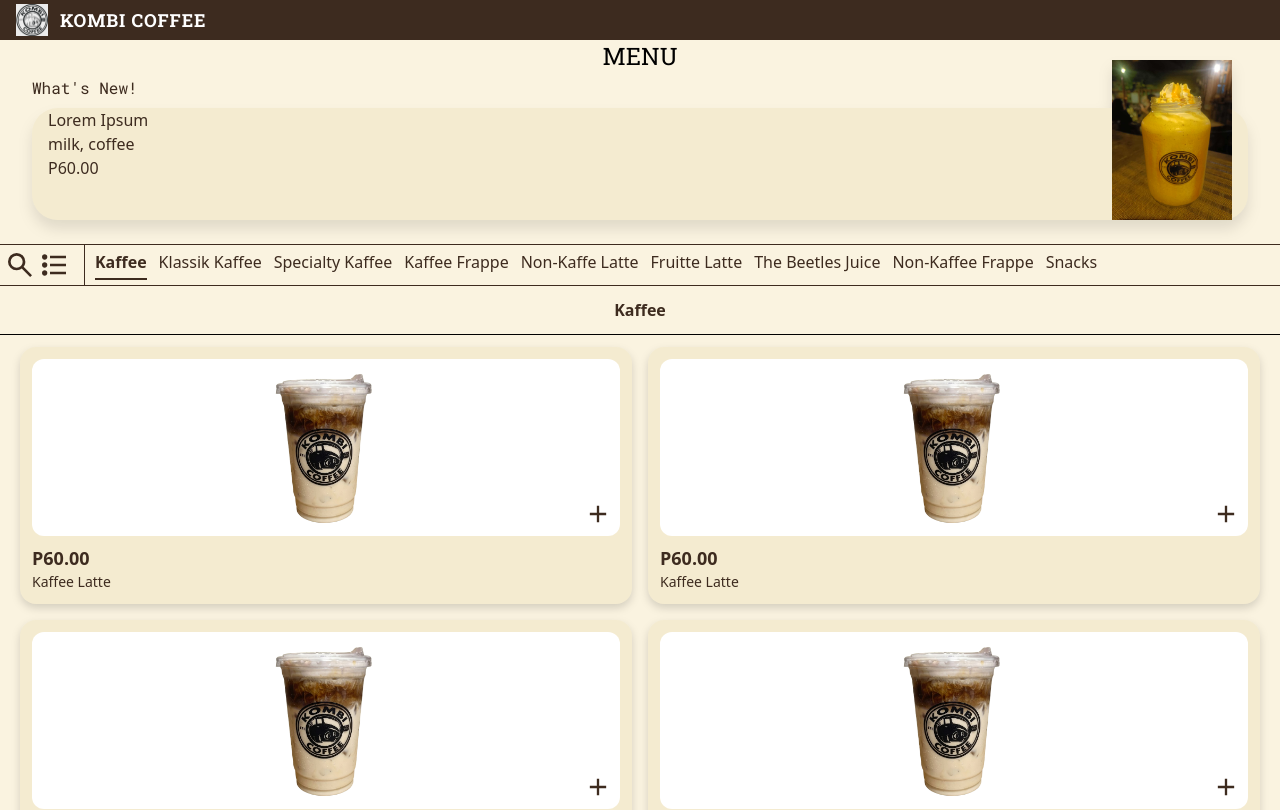
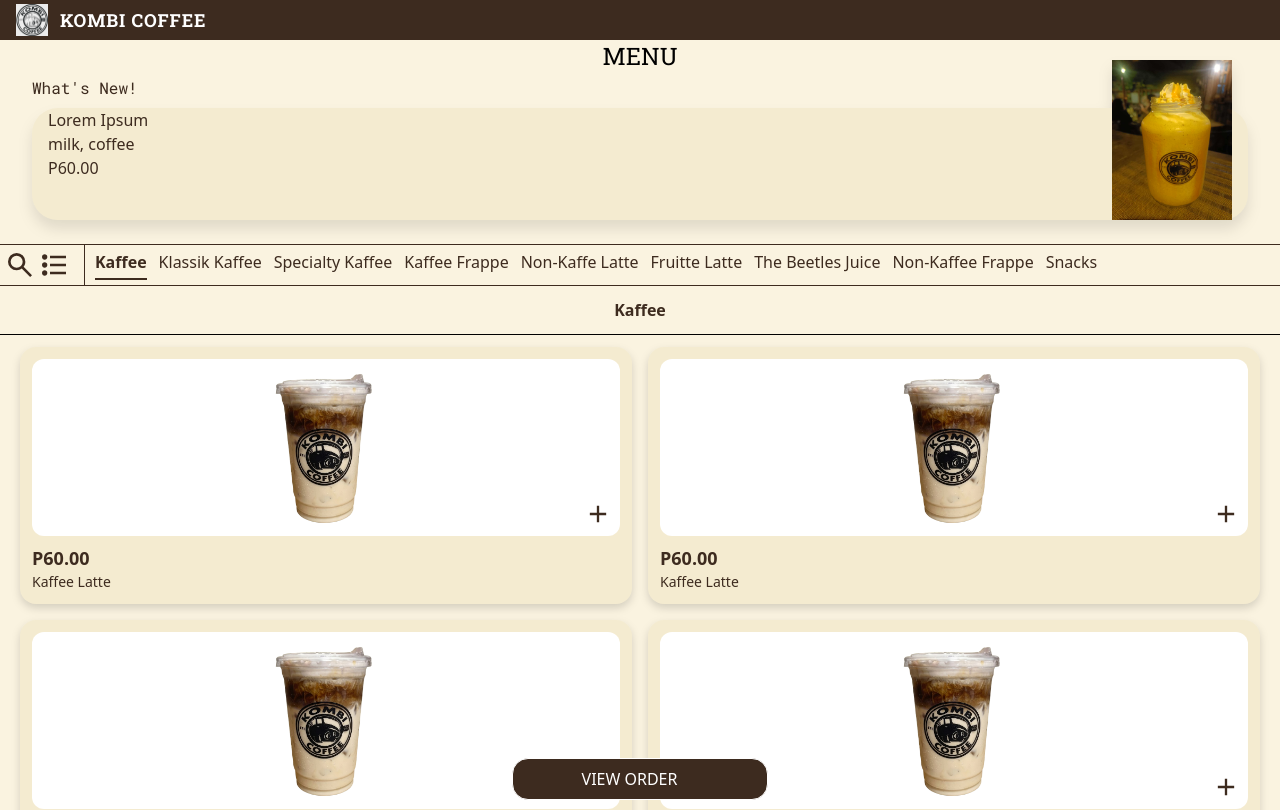
Before and after one commit to gon-zaga/kombi-cafe, a Next.js app: page / in a window 1280 px wide. Shown: the top 810 px of the page. Built offline with nearby package versions, Linux system fonts and the light colour scheme.

Commit message:
Initial Commit

```diff
--- a/app/page.tsx
+++ b/app/page.tsx
@@ -4,10 +4,13 @@
 import Promotions from '@/app/ui/Promotions';
 import CategoryBar from './ui/CategoryBar';
 import ItemCard from './ui/ItemCard';
+import React, {useState} from 'react';
+import ViewOrderBar from './ui/ViewOrderBar';
 
-import React, {useState} from 'react';
+
 export default function Home() {
   const [active, setActive] = useState("Kaffee");
+  const [totalItems, setTotalItems] = useState(0);
   return (
     <div className='bg-cream min-h-screen'>
       <Header />
@@ -19,6 +22,7 @@
       </div>
       <hr className='mb-3'/>
       <ItemCard />
+      <ViewOrderBar totalItems={totalItems} setTotalItems={setTotalItems} />
     </div>
     );
 }
--- a/app/ui/CategoryBar.tsx
+++ b/app/ui/CategoryBar.tsx
@@ -1,7 +1,7 @@
 'use client'
 import Image from "next/image";
 
-function CategoryBar({active, setActive}: {active: string, setActive: (category: string) => void}) {
+function CategoryBar({active,   setActive}: {active: string, setActive: (category: string) => void}) {
   const categories = [
     "Kaffee",
     "Klassik Kaffee",
--- a/app/ui/ItemCard.jsx
+++ b/app/ui/ItemCard.tsx
@@ -5,7 +5,7 @@
   return (
     <section className="px-5 text-dark-brown grid grid-cols-2 gap-4">
 
-      {[1, 2, 3, 4, 5, 6].map((item) => (
+      {[1, 2, 3, 4, 5, 6, 7, 8].map((item) => (
         <div key={item} className="bg-[#F4EBD0] rounded-2xl drop-shadow-lg flex flex-col p-3 gap-2">
 
           {/* Image + Add button */}
--- /dev/null
+++ b/app/ui/ViewOrderBar.tsx
@@ -0,0 +1,14 @@
+
+
+function ViewOrderBar ({totalItems, setTotalItems}: {totalItems: number, setTotalItems: (item: number) => void}) {
+  return(
+      <div className="flex flex-row items justify-center sticky bottom-0 my-2.5">
+        <button className=" text-white p-2 w-3xs flex flex-row justify-center border rounded-2xl bg-dark-brown">
+          VIEW ORDER
+          <div className="h-auto flex border-l border-white mx-2.5 shrink-0"></div>
+        </button>
+      </div>
+  );
+}
+
+export default ViewOrderBar
```
Also changed, not shown: app/ui/Header.tsx (renamed from app/ui/Header.jsx), app/ui/Promotions.tsx (renamed from app/ui/Promotions.jsx).
